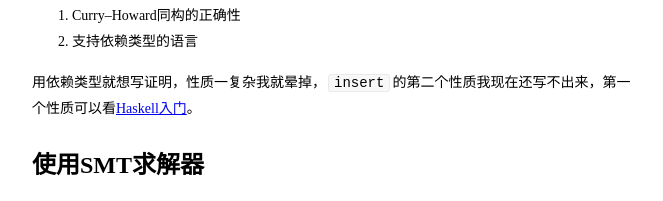
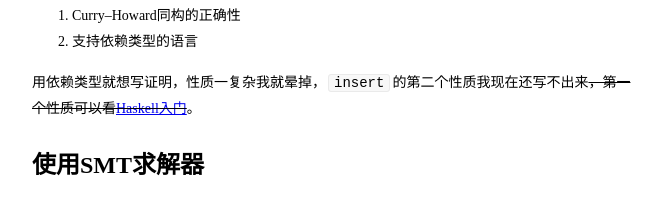
Before and after one commit to MgaMPKAy/mgampkay.github.com, a plain HTML site: page posts/sbv-prove-you-program-using-smt-solver-1.html in a window 1280 px wide. Shown: the part 1362-1563 px from the top of the page, 308-971 px from the left. Drawn offline with nearby package versions, Linux system fonts and the light colour scheme; a script that the page names is missing.

Commit message:
Fix posts: sbv: 用SMT求解器验证程序

```diff
--- a/posts/sbv-prove-you-program-using-smt-solver-1.html
+++ b/posts/sbv-prove-you-program-using-smt-solver-1.html
@@ -59,7 +59,7 @@ isPermutationOf x (<span class="dt">Ordered</span> ls) <span class="fu">=</span>
 <li>Curry–Howard同构的正确性</li>
 <li>支持依赖类型的语言</li>
 </ol>
-<p>用依赖类型就想写证明，性质一复杂我就晕掉，<code>insert</code>的第二个性质我现在还写不出来，第一个性质可以看<a href="../posts/a-intorduction-to-type-level-haskell-programing.html">Haskell入门</a>。</p>
+<p>用依赖类型就想写证明，性质一复杂我就晕掉，<code>insert</code>的第二个性质我现在还写不出来<del>，第一个性质可以看<a href="../posts/a-intorduction-to-type-level-haskell-programing.html">Haskell入门</a></del>。</p>
 <h1 id="使用smt求解器">使用SMT求解器</h1>
 <p>测试用例的不能覆盖全部输入，写证明又太复杂，如果能自动证明函数的性质那就好了。某天我发现了<code>sbv</code>，<code>sbv</code>可以用SMT求解器来验证程序的性质。而且有很多例子，看起来很诱惑。</p>
 <p>然后我照着例子，把上面第一个性质用sbv写，然后对长度10的列表的插入进行验证，半个钟头没结果。要么是我写的太烂了，要么是求解器在穷举。</p>
```
